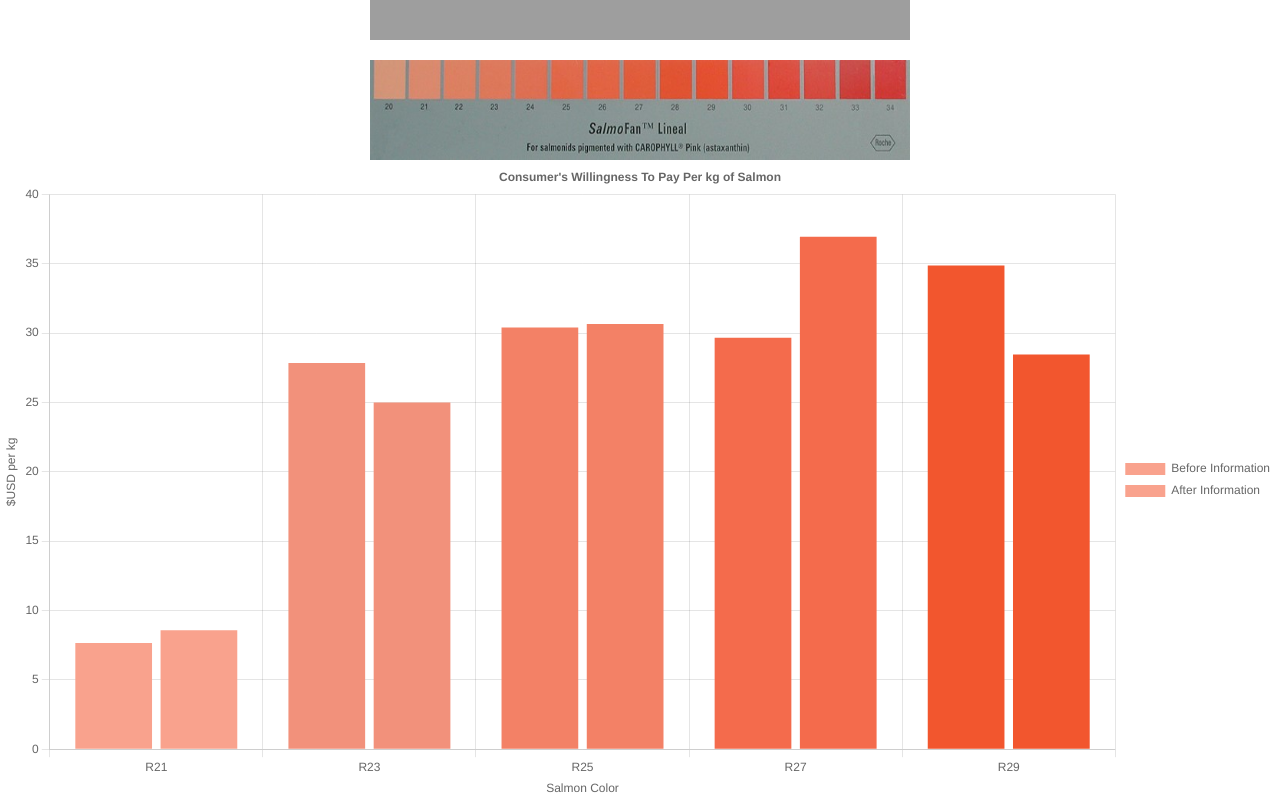
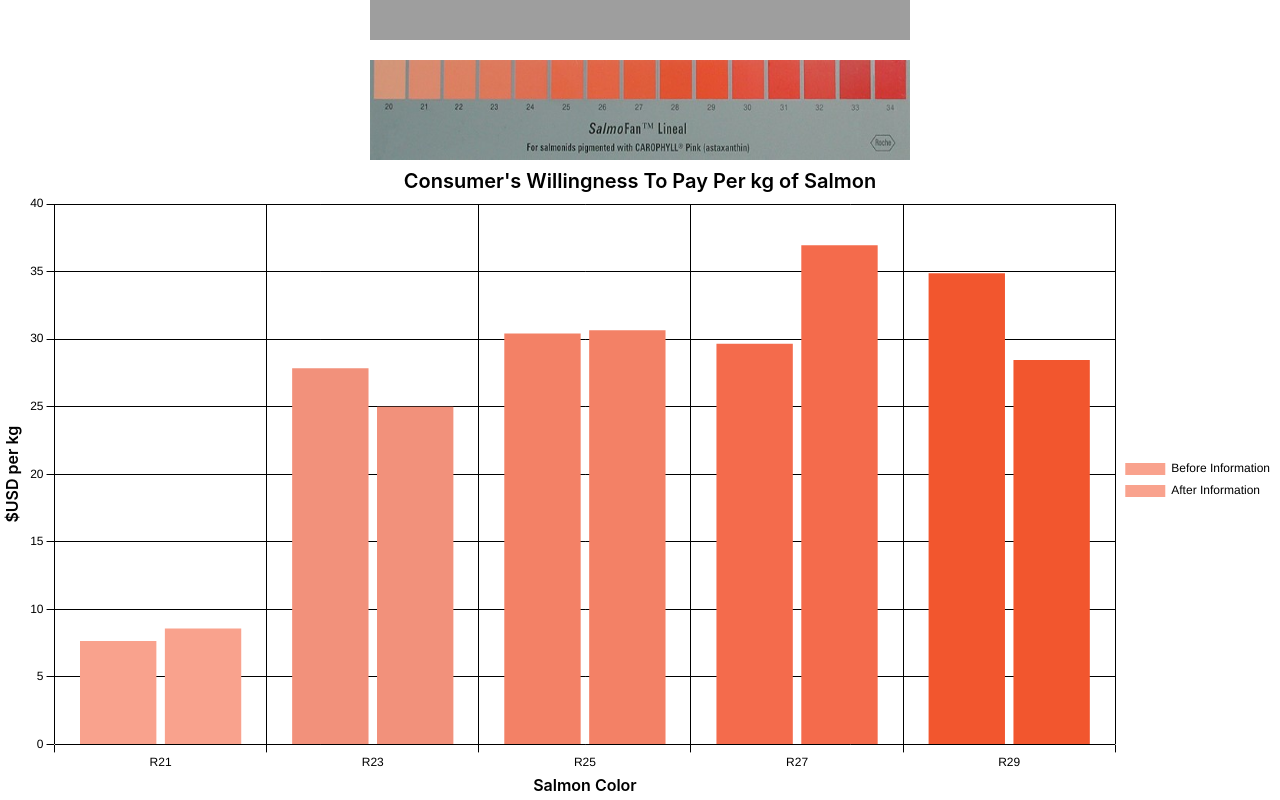
Before and after one commit to sungyotkim/gray-salmon-please, a React (Vite) app in the folder gray-salmon-please/: page / in a window 1280 px wide. Shown: the part 1676-2476 px from the top of the page. Built offline with nearby package versions, Linux system fonts and the light colour scheme; grey boxes are pictures that could not be loaded.

Commit message:
adjust graph colors based on darkmode

```diff
--- a/gray-salmon-please/src/components/InteractiveCharts/BarChart/BarChart.tsx
+++ b/gray-salmon-please/src/components/InteractiveCharts/BarChart/BarChart.tsx
@@ -1,4 +1,4 @@
-import React from "react";
+import React, { useContext, useEffect, useState } from "react";
 import {
   Chart as ChartJS,
   CategoryScale,
@@ -10,6 +10,7 @@ import {
 } from "chart.js";
 import { Bar } from "react-chartjs-2";
 import "./BarChart.css";
+import { DarkModeContext } from "../../../context/DarkModeContext";
 
 ChartJS.register(
   CategoryScale,
@@ -21,34 +22,6 @@ ChartJS.register(
 );
 
 interface BarChartProps {}
-
-export const options = {
-  responsive: true,
-  plugins: {
-    legend: {
-      position: "right" as const,
-    },
-    title: {
-      display: true,
-      text: "Consumer's Willingness To Pay Per kg of Salmon",
-    },
-  },
-  scales: {
-    y: {
-      beginAtZero: true,
-      title: {
-        display: true,
-        text: "$USD per kg",
-      },
-    },
-    x: {
-      title: {
-        display: true,
-        text: "Salmon Color",
-      },
-    },
-  },
-};
 
 const dataBeforeInfo = [
   { color: "R21", usd: 7.66 },
@@ -68,24 +41,127 @@ const dataAfterInfo = [
 
 const labels = dataBeforeInfo.map((row) => row.color);
 
-export const data = {
+// export const data = {
+//   labels,
+//   datasets: [
+//     {
+//       label: "Before Information",
+//       data: dataBeforeInfo.map((row) => row.usd),
+//       backgroundColor: ["#f9a28d", "#f2917b", "#f38166", "#f46b4c", "#f2562e"],
+//     },
+//     {
+//       label: "After Information",
+//       data: dataAfterInfo.map((row) => row.usd),
+//       backgroundColor: ["#f9a28d", "#f2917b", "#f38166", "#f46b4c", "#f2562e"],
+//     },
+//   ],
+// };
+
+export const BarChart: React.FC<BarChartProps> = ({}) => {
+  const { darkMode } = useContext(DarkModeContext);
+  const [gridLineColor, setGridLineColor] = useState("#000000");
+
+  useEffect(() => {
+    if (darkMode) {
+      setGridLineColor("#F0EAD6");
+    } else {
+      setGridLineColor("#000000");
+    }
+
+    return () => {
+      setGridLineColor("#000000");
+    };
+  }, [darkMode]);
+
+  const options = {
+    responsive: true,
+    plugins: {
+      legend: {
+        position: "right" as const,
+      },
+      title: {
+        display: true,
+        text: "Consumer's Willingness To Pay Per kg of Salmon",
+        font: {
+          size: 20,
+          weight: "600",
+          family: "Inter, Avenir, Helvetica, Arial, sans-serif",
+        },
+        color: gridLineColor,
+      },
+    },
+    color: gridLineColor,
+    scales: {
+      y: {
+        beginAtZero: true,
+        title: {
+          display: true,
+          text: "$USD per kg",
+          font: {
+            size: 16,
+            weight: "600",
+            family: "Inter, Avenir, Helvetica, Arial, sans-serif",
+          },
+          color: gridLineColor,
+        },
+        grid: {
+          color: gridLineColor,
+        },
+        ticks: {
+          color: gridLineColor,
+        },
+      },
+      x: {
+        title: {
+          display: true,
+          text: "Salmon Color",
+          font: {
+            size: 16,
+            weight: "600",
+            family: "Inter, Avenir, Helvetica, Arial, sans-serif",
+          },
+          color: gridLineColor,
+        },
+        grid: {
+          color: gridLineColor,
+        },
+        ticks: {
+          color: gridLineColor,
+        },
+      },
+    },
+  };
+
+  const data = {
     labels,
     datasets: [
       {
         label: "Before Information",
         data: dataBeforeInfo.map((row) => row.usd),
-      backgroundColor: ["#f9a28d", "#f2917b", "#f38166", "#f46b4c", "#f2562e"],
+        backgroundColor: [
+          "#f9a28d",
+          "#f2917b",
+          "#f38166",
+          "#f46b4c",
+          "#f2562e",
+        ],
+        color: gridLineColor,
       },
       {
         label: "After Information",
         data: dataAfterInfo.map((row) => row.usd),
-      // backgroundColor: ["#ee967a", "#f58672", "#f1755a", "#f16047", "#f3492d"],
-      backgroundColor: ["#f9a28d", "#f2917b", "#f38166", "#f46b4c", "#f2562e"],
+        backgroundColor: [
+          "#f9a28d",
+          "#f2917b",
+          "#f38166",
+          "#f46b4c",
+          "#f2562e",
+        ],
+        color: gridLineColor,
       },
     ],
   };
 
-export const BarChart: React.FC<BarChartProps> = ({}) => {
   return (
     <>
       <div className="chart-wrapper">
```
Lines whose indentation alone changed are shown as unchanged.
